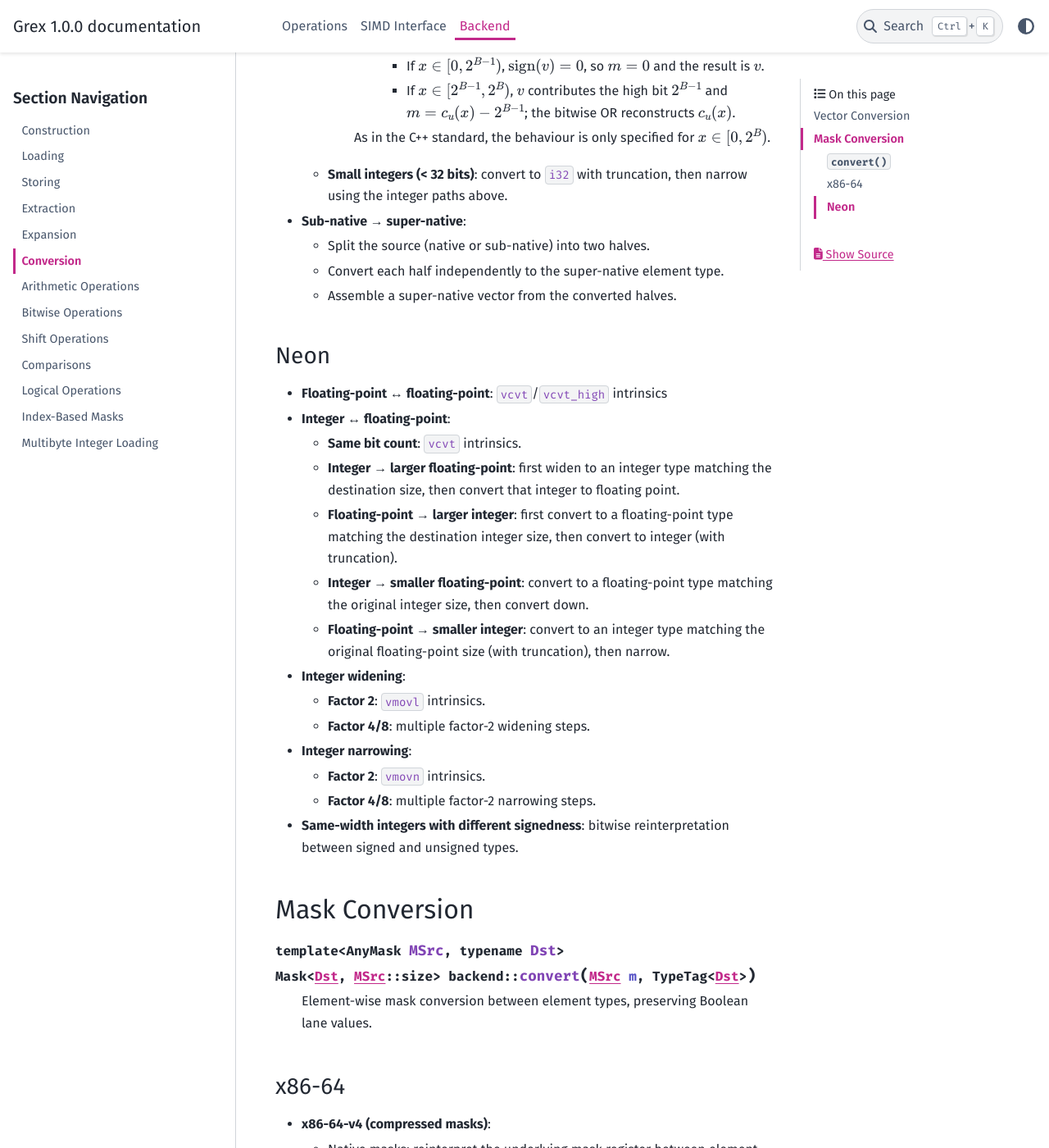
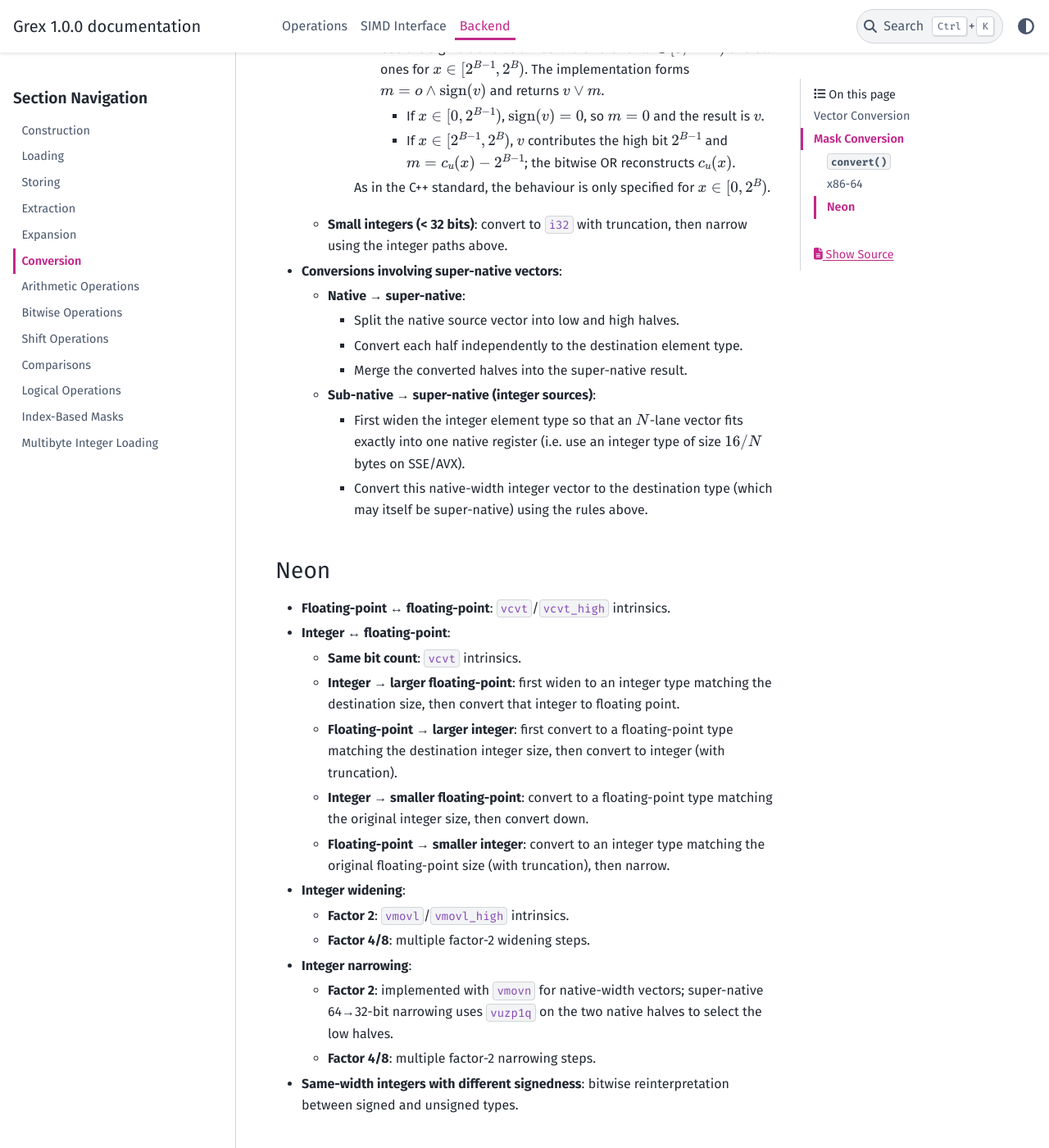
Before and after one commit to KurtBoehm/grex, a Sphinx documentation site: the page built from docs/operations/convert.rst, in a window 1280 px wide and 1400 px high, scrolled down 3493 px. Shown: the whole window at 82% size. Built offline with Sphinx 7.4.7 and the PyData theme 0.15.4, drawn with Linux system fonts in a browser that asks for light colours; some of the changed text lies outside the part shown.

Commit message:
Improve conversion documentation

```diff
--- a/docs/operations/convert.rst
+++ b/docs/operations/convert.rst
@@ -92,7 +92,11 @@
     - **x86-64-v4**: direct conversion intrinsics.
     - **Earlier**:
 
-      - ``i64`` → ``f32``/``f64``: extract each lane to a scalar register, perform scalar ``i64`` → ``f32``/``f64``, then repack.
+      - ``i64`` → ``f32``/``f64``:
+
+        - **x86-64-v4**: direct packed conversion intrinsics.
+        - **Earlier**: extract each lane to a scalar register, perform scalar ``i64`` → ``f32``/``f64``, then repack.
+
       - ``u64`` → ``f64``:
 
         - Decompose :math:`n = \text{lo} + 2^{32} \cdot \text{hi}` with 32-bit ``lo``/``hi``.
@@ -139,17 +143,23 @@
 
   - **Small integers (< 32 bits)**: convert to ``i32`` with truncation, then narrow using the integer paths above.
 
-- **Sub-native → super-native**:
+- **Conversions involving super-native vectors**:
 
-  - Split the source (native or sub-native) into two halves.
-  - Convert each half independently to the super-native element type.
-  - Assemble a super-native vector from the converted halves.
+  - **Native → super-native**:
 
+    - Split the native source vector into low and high halves.
+    - Convert each half independently to the destination element type.
+    - Merge the converted halves into the super-native result.
+
+  - **Sub-native → super-native (integer sources)**:
+
+    - First widen the integer element type so that an :math:`N`-lane vector fits exactly into one native register (i.e. use an integer type of size :math:`16 / N` bytes on SSE/AVX).
+    - Convert this native-width integer vector to the destination type (which may itself be super-native) using the rules above.
 
 Neon
 ====
 
-- **Floating-point ↔ floating-point**: ``vcvt``/``vcvt_high`` intrinsics
+- **Floating-point ↔ floating-point**: ``vcvt``/``vcvt_high`` intrinsics.
 - **Integer ↔ floating-point**:
 
   - **Same bit count**: ``vcvt`` intrinsics.
@@ -160,12 +170,12 @@
 
 - **Integer widening**:
 
-  - **Factor 2**: ``vmovl`` intrinsics.
+  - **Factor 2**: ``vmovl``/``vmovl_high`` intrinsics.
   - **Factor 4/8**: multiple factor-2 widening steps.
 
 - **Integer narrowing**:
 
-  - **Factor 2**: ``vmovn`` intrinsics.
+  - **Factor 2**: implemented with ``vmovn`` for native-width vectors; super-native 64→32-bit narrowing uses ``vuzp1q`` on the two native halves to select the low halves.
   - **Factor 4/8**: multiple factor-2 narrowing steps.
 
 - **Same-width integers with different signedness**: bitwise reinterpretation between signed and unsigned types.
```
Also changed, not shown: other parts of docs/operations/convert.rst (+1 -1 lines), 7 other files.
